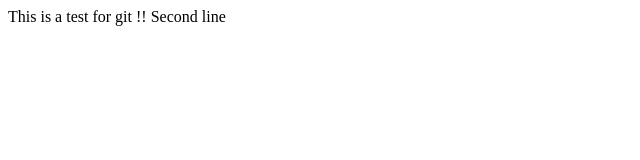
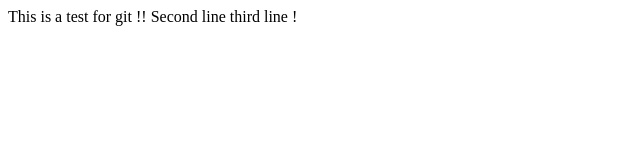
Before and after one commit to me00266/my_first_proj_learning_git, a plain HTML site: page index.html in a window 1280 px wide. Shown: the full height of the page, 0-640 px from the left. Drawn offline with Linux system fonts and the light colour scheme.

Commit message:
teste3 actualizar ficheiro

```diff
--- a/index.html
+++ b/index.html
@@ -2,5 +2,6 @@
 <body>
 This is a test for git !!
 Second line
+third line !
 </body>
 </html>
```
